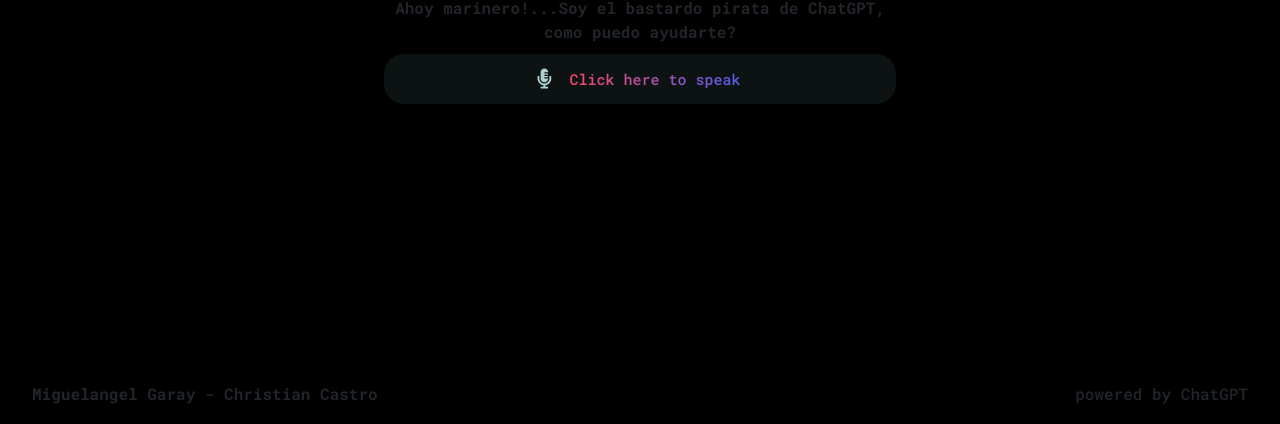
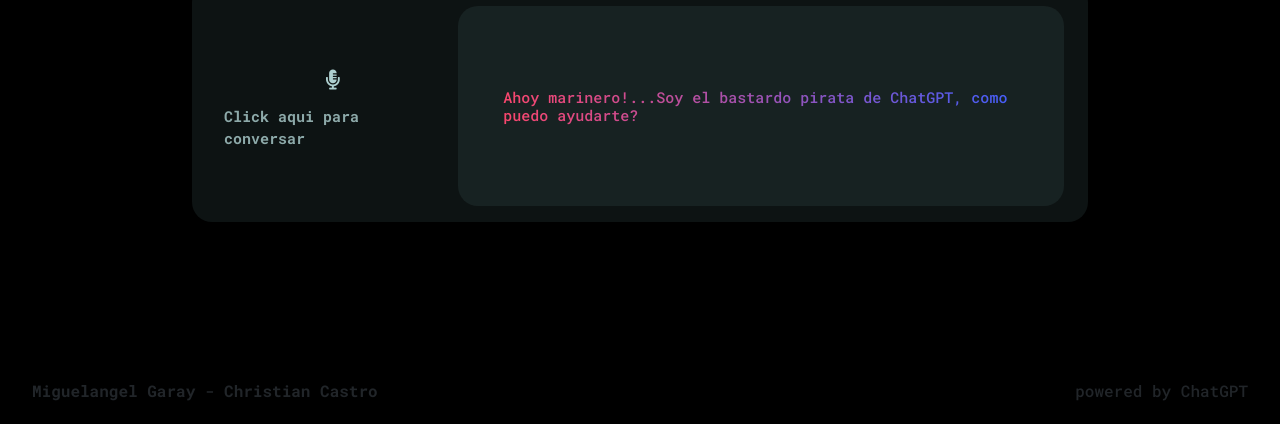
Before and after one commit to GP1589/PiraterIA, a plain HTML site: page views/index.html in a window 1280 px wide. Shown: the part 376-800 px from the top of the page. Drawn offline with nearby package versions, Linux system fonts and the light colour scheme; files that its build step writes are made by us from their sources; files whose address does not match are found by name.

Commit message:
desktop-view updated

```diff
--- a/public/css/styles.css
+++ b/public/css/styles.css
@@ -9,8 +9,8 @@
 }
 
 .main {
-  min-height: 95vh;
-  position: relative;
+  /* min-height: 95vh; */
+  /* position: relative; */
   width: 100%;
   /* background: #000; */
   display: flex;
@@ -54,13 +54,14 @@
 
 .main .input {
   display: flex;
-  justify-content: center;
+  /* justify-content: center; */
   align-items: center;
-  width: 40vw;
-  height: 50px;
+  /* width: 40vw; */
+  /* height: 50px; */
   border-radius: 20px;
   background: rgba(64, 96, 97, 0.2);
   min-width: 280px;
+  padding: 0.5rem;
 }
 
 .main .input .talk {
@@ -90,7 +91,7 @@
   font-size: 15px;
   margin-right: 20px;
   animation: typing 0.8s steps(40, end);
-  overflow: hidden;
+  /* overflow: hidden; */
   white-space: nowrap;
   width: 100%;
 }
@@ -213,22 +214,35 @@ h1 {
   justify-content: space-between;
   margin-inline: 2rem;
 }
-@media (min-width:600px) {
+@media (min-width: 600px) {
   .image::before {
     animation: bounce3 3s infinite;
   }
 }
 
 .scrollable-div {
-  overflow: auto; /* Enable both vertical and horizontal scrolling */
-  white-space: nowrap; /* Prevent line breaks */
-  width: 100%; /* Set width to fill parent container */
+  /* overflow: auto; Enable both vertical and horizontal scrolling */
+  /* white-space: nowrap; Prevent line breaks */
+  /* width: 100%; Set width to fill parent container */
   scrollbar-width: none; /* Hide scrollbar for Firefox */
   -ms-overflow-style: none; /* Hide scrollbar for IE and Edge */
-  justify-content: end;
-  text-align: left; /* Left-align the text */
+  /* justify-content: end; */
+  /* text-align: left; Left-align the text */
 }
 
 .scrollable-div::-webkit-scrollbar {
   display: none; /* Hide scrollbar for Chrome and Safari */
 }
+footer {
+  position: absolute;
+  bottom: 2%;
+  width: 100%;
+}
+
+#start-btn i{
+  transition: transform 0.3s ease, color 0.3s ease;;
+}
+#start-btn:hover i {
+  transform: scale(1.5);
+  color: #fc466b;
+}
--- a/views/index.html
+++ b/views/index.html
@@ -21,38 +21,80 @@
     />
   </head>
 
-  <body style="background-color: black;width: 100%;height: 100%;display: flex;flex-direction: column;">
-    <section class="main">
-      <div id="logos"class="position-absolute" style="color: #00bcd4; top: 2%; left: 2%">
-        <img src="img/usil-logo-2CFAC94BA9-seeklogo.com.png" alt="">
-        <img src="img/cropped-cs-favicon-512x512.webp" alt="">
+  <body style="background-color: black; width: 100%; height: 100%">
+    <section class="main" style="height: 100vh">
+      <!-- LOGOS -->
+      <div
+        id="logos"
+        class="position-absolute"
+        style="color: #00bcd4; top: 2%; left: 2%">
+        <img src="img/usil-logo-2CFAC94BA9-seeklogo.com.png" alt="" />
+        <img src="img/cropped-cs-favicon-512x512.webp" alt="" />
       </div>
+      <!-- MAIN -->
+      <div
+        class="d-flex flex-column align-items-center justify-content-center"
+        style="height: 100%; width: 100%">
         <div class="image-container">
           <div class="image">
-          <img id="myImage" src="img/static.png" alt="image" style="width: 470px">
+            <img
+              id="myImage"
+              src="img/static.png"
+              alt="image"
+              style="width: 470px"
+            />
           </div>
-        <h1 id="neon" style="font-weight: 700;">PIRATER-IA</h1>
-        <div id="small">
-          Ahoy marinero!...Soy el bastardo pirata de ChatGPT, como puedo ayudarte?
+          <h1 id="neon" style="font-weight: 700;margin-block: 2rem;">P I R A T E R - IA</h1>
+          <!-- <div id="small">
+            Ahoy marinero!...Soy el bastardo pirata de ChatGPT, como puedo
+            ayudarte?
+          </div> -->
+        </div>
+        <!-- FATHER BOX -->
+        <div
+          class="input scrollable-div p-2 mx-3"
+          style="max-width: 70vw; height: 30vh">
+          <div
+          class="d-flex flex-column justify-content-center align-items-center"
+          style="cursor:pointer;margin-left: 1.5rem;"
+          id="start-btn">
+            <button class="talk mx-2">
+              <i class="fas fa-microphone-alt"></i>
+            </button>
+            <div style="max-width: 300px;display: flex;">
+              <p
+                class="content mb-0"
+                style="max-width: 700px; white-space: inherit; opacity: 0.8">
+                Click aqui para conversar
+              <p/>
             </div>
           </div>
-      <div class="input scrollable-div">
-        <button class="talk" id="start-btn"><i class="fas
-        fa-microphone-alt"></i></button>
-        <div>
-          <h1 class="content mb-0">Click here to speak</h1>
+          <!-- ANSWERS -->
+          <div
+            class="input scrollable-div p-2 mx-3 mt-2 justify-content-center align-items-center"
+            style="height: 25vh;">
+            <h1
+              class="content mb-0"
+              style="
+                max-width: 90%;
+                white-space: inherit;
+                margin: 0;
+                padding: 0.5rem;
+                max-height: 200px;
+              ">
+              Ahoy marinero!...Soy el bastardo pirata de ChatGPT, como puedo
+              ayudarte?
+            </h1>
           </div>
         </div>
-
+      </div>
     </section>
+    <footer>
       <div class="bot">
-        <h6>
-            <a>Miguelangel Garay </a>-<a> Christian Castro</a>
-          </h6>
-          <h6>
-            powered by ChatGPT
-          </h6>
+        <h6><a>Miguelangel Garay </a>-<a> Christian Castro</a></h6>
+        <h6>powered by ChatGPT</h6>
       </div>
+    </footer>
     <!------- Js Linkage --------->
     <!-- <script src="js/app.js"></script> -->
     <script src="js/scripts.js"></script>
```
Lines whose indentation alone changed are shown as unchanged.
